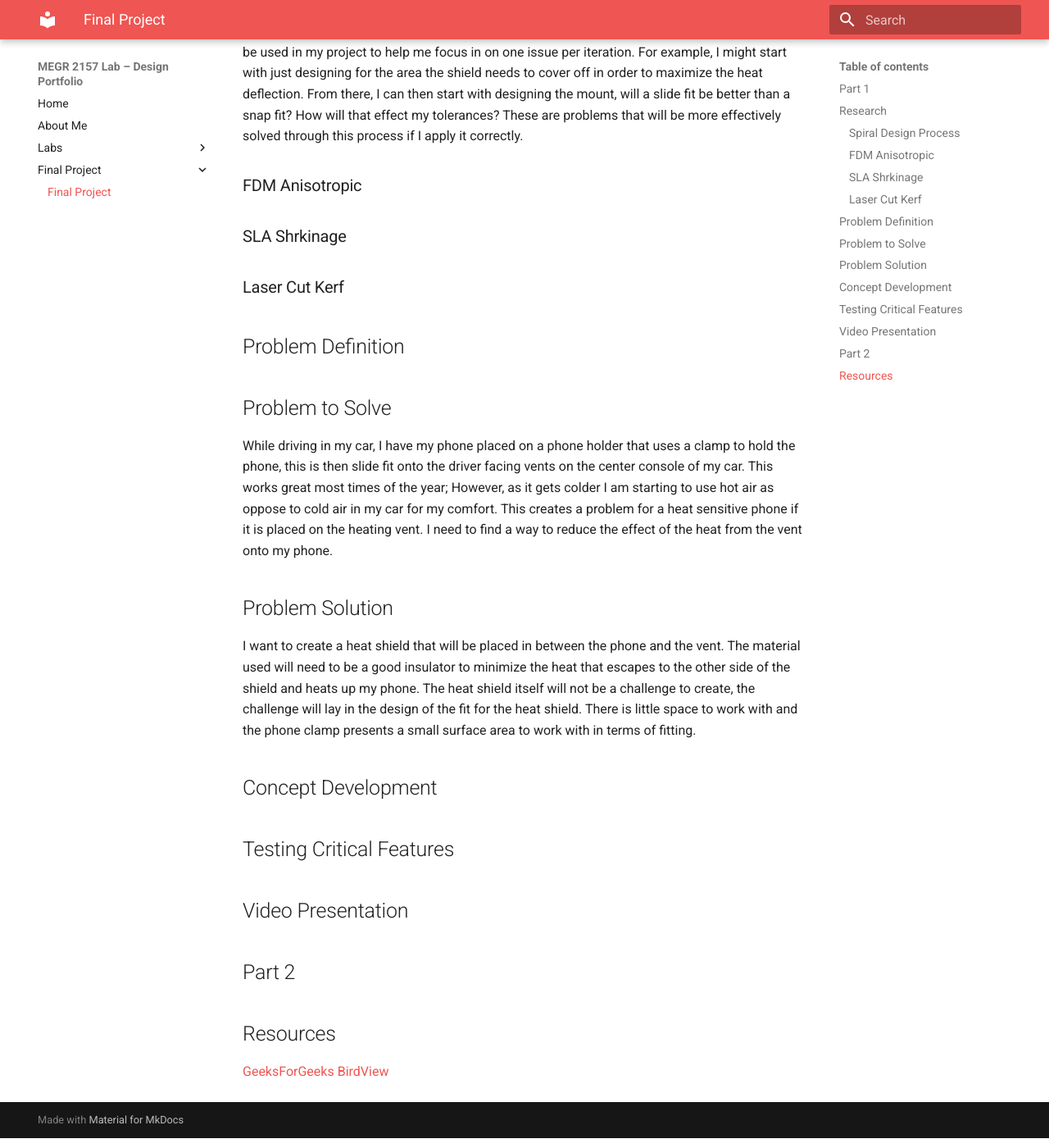
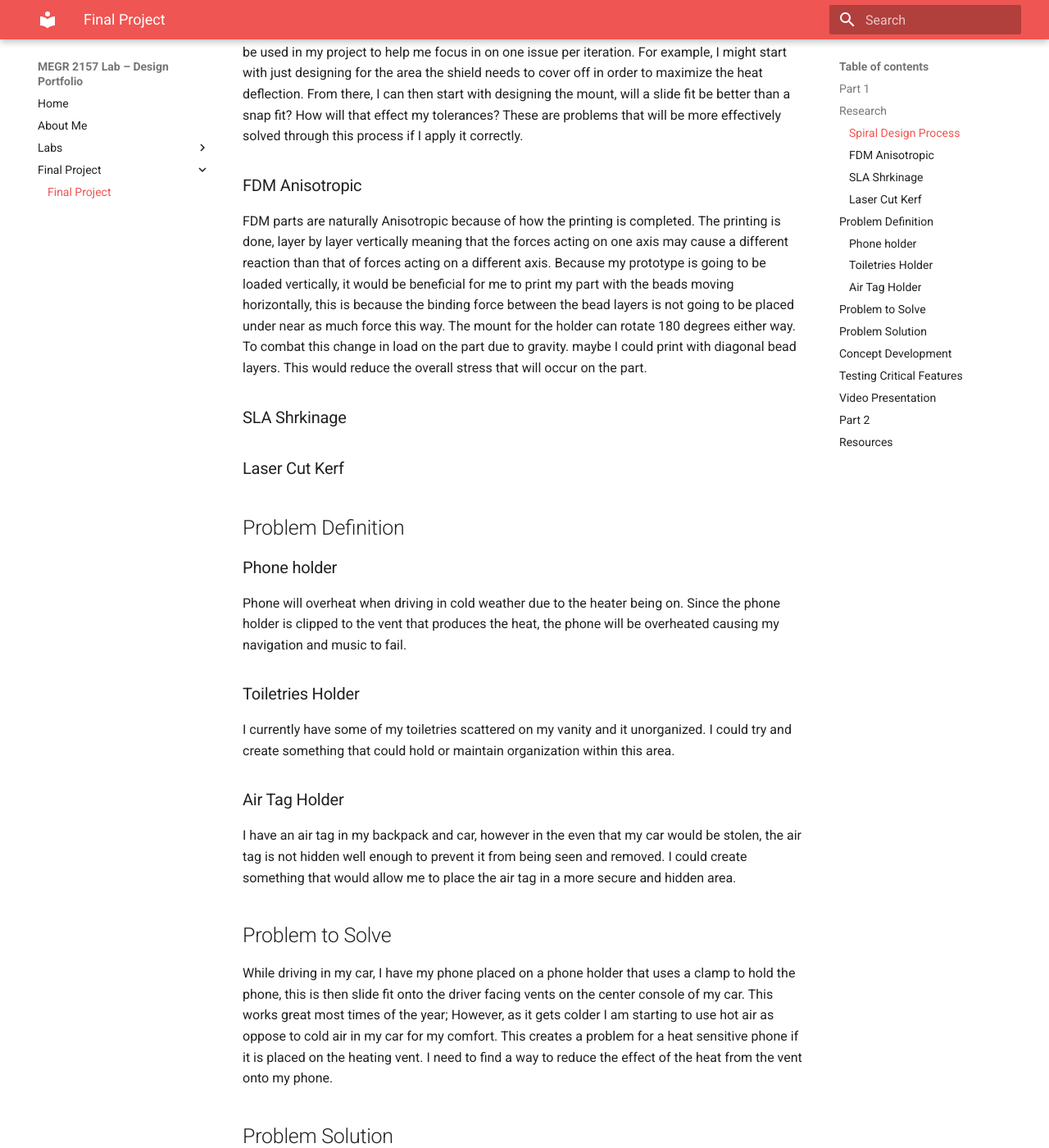
Before and after one commit to nnicho12/Noah-Nicholson-Portfolio-Lab, an MkDocs documentation site: the page built from docs/finalproject/index.md, in a window 1280 px wide and 1400 px high, scrolled down 352 px. Shown: the whole window at 82% size. Built offline with MkDocs 1.6.1 and Material for MkDocs 9.7.7, drawn with Linux system fonts in a browser that asks for light colours.

Commit message:
Update index.md

```diff
--- a/docs/finalproject/index.md
+++ b/docs/finalproject/index.md
@@ -12,6 +12,7 @@ The spiral design is a four step repeating process that consists of 1. Planning/
 
 ### FDM Anisotropic
 
+FDM parts are naturally Anisotropic because of how the printing is completed. The printing is done, layer by layer vertically meaning that the forces acting on one axis may cause a different reaction than that of forces acting on a different axis. Because my prototype is going to be loaded vertically, it would be beneficial for me to print my part with the beads moving horizontally, this is because the binding force between the bead layers is not going to be placed under near as much force this way. The mount for the holder can rotate 180 degrees either way. To combat this change in load on the part due to gravity. maybe I could print with diagonal bead layers. This would reduce the overall stress that will occur on the part.
 
 ### SLA Shrkinage
 
@@ -19,6 +20,17 @@ The spiral design is a four step repeating process that consists of 1. Planning/
 
 ## Problem Definition
 
+### Phone holder
+
+Phone will overheat when driving in cold weather due to the heater being on. Since the phone holder is clipped to the vent that produces the heat, the phone will be overheated causing my navigation and music to fail.
+
+### Toiletries Holder
+
+I currently have some of my toiletries scattered on my vanity and it unorganized. I could try and create something that could hold or maintain organization within this area.
+
+### Air Tag Holder
+
+I have an air tag in my backpack and car, however in the even that my car would be stolen, the air tag is not hidden well enough to prevent it from being seen and removed. I could create something that would allow me to place the air tag in a more secure and hidden area.
 ## Problem to Solve
 
 While driving in my car, I have my phone placed on a phone holder that uses a clamp to hold the phone, this is then slide fit onto the driver facing vents on the center console of my car. This works great most times of the year; However, as it gets colder I am starting to use hot air as oppose to cold air in my car for my comfort. This creates a problem for a heat sensitive phone if it is placed on the heating vent. I need to find a way to reduce the effect of the heat from the vent onto my phone.
```
